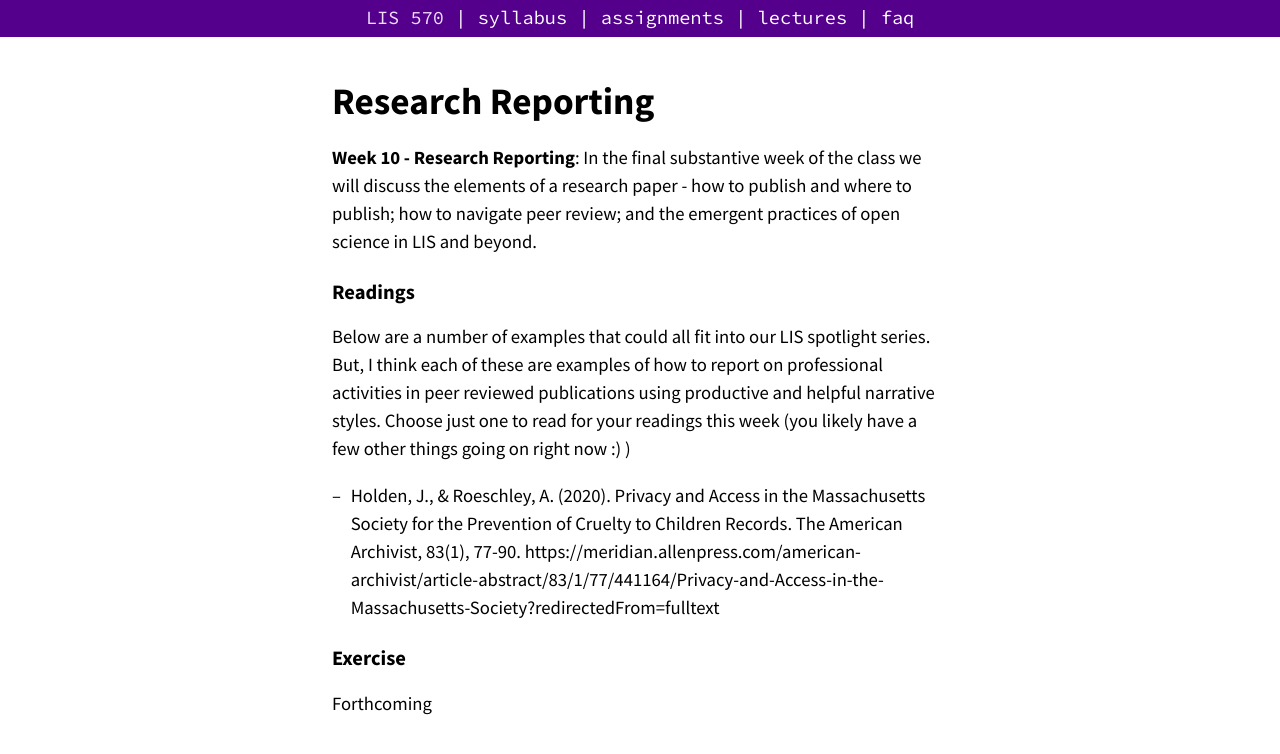
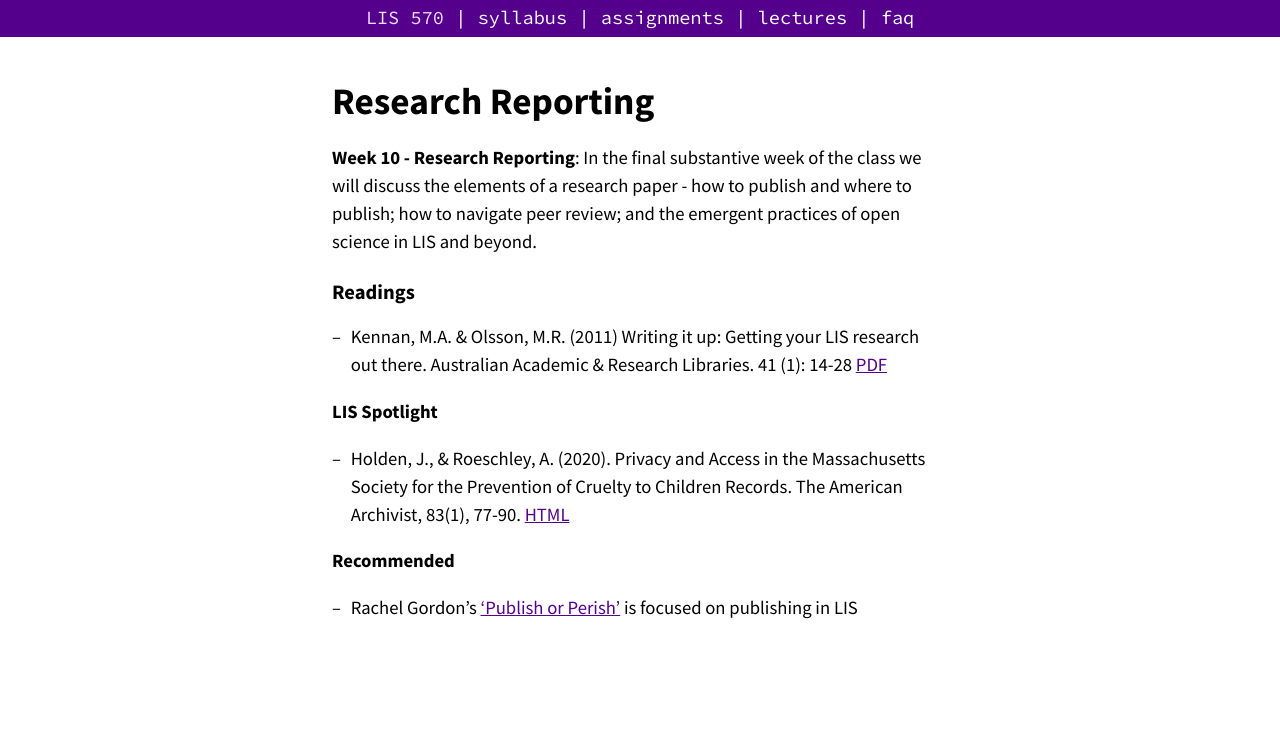
Before and after one commit to nniiicc/LIS-570-Au2020, a Jekyll site: the page built from _2020/reporting.md, in a window 1280 px wide. Shown: the top 754 px of the page. Built offline with Jekyll 4.4.1, drawn with Linux system fonts in a browser that asks for light colours.

Commit message:
push updates to final weeks

```diff
--- a/_2020/reporting.md
+++ b/_2020/reporting.md
@@ -12,12 +12,12 @@ video:
 
 
 ## Readings
-Below are a number of examples that could all fit into our LIS spotlight series. But, I think each of these are examples of how to report on professional activities in peer reviewed publications using productive and helpful narrative styles. Choose just one to read for your readings this week (you likely have a few other things going on right now :) )
 
-- Holden, J., & Roeschley, A. (2020). Privacy and Access in the Massachusetts Society for the Prevention of Cruelty to Children Records. The American Archivist, 83(1), 77-90. https://meridian.allenpress.com/american-archivist/article-abstract/83/1/77/441164/Privacy-and-Access-in-the-Massachusetts-Society?redirectedFrom=fulltext
+- Kennan, M.A. & Olsson, M.R. (2011) Writing it up: Getting your LIS research out there. Australian Academic & Research Libraries. 41 (1): 14-28  [PDF]()
 
+**LIS Spotlight**
 
+- Holden, J., & Roeschley, A. (2020). Privacy and Access in the Massachusetts Society for the Prevention of Cruelty to Children Records. The American Archivist, 83(1), 77-90. [HTML](https://meridian.allenpress.com/american-archivist/article-abstract/83/1/77/441164/Privacy-and-Access-in-the-Massachusetts-Society?redirectedFrom=fulltext)
 
-
-## Exercise
-Forthcoming
+**Recommended**
+- Rachel Gordon's ['Publish or Perish'](https://www.emeraldgrouppublishing.com/archived/librarians/writing/publish_index.htm) is focused on publishing in LIS
```
Also changed, not shown: _2020/design-methods.md (+7 -2 lines), _2020/next.md (+1 -8 lines), _2020/quant-analysis.md (+7 -2 lines), 1 other file.
